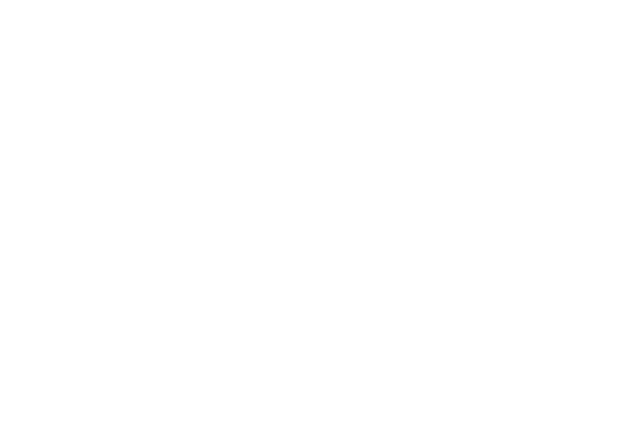
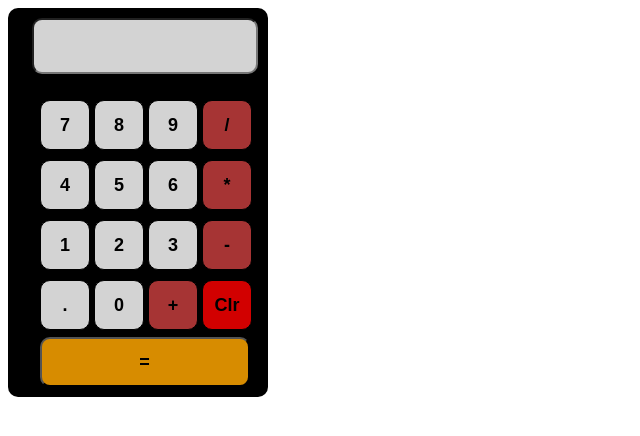
Before and after one commit to acciojob/calculator-dinneshkumar9, a website: page main.html in a window 1280 px wide. Shown: the whole page, without its empty margins (0-640 px from the left). Drawn offline with Linux system fonts and the light colour scheme.

Commit message:
Calculator

```diff
--- a/main.html
+++ b/main.html
@@ -8,6 +8,34 @@
 
 <body>
 	<!-- the entire body must be written by student -->
+	<div id="outerBox">
+		<div> <input type="text" id="input"> answer</div>
+		<div id="line1">
+			<div><button id="block7">7</button></div>
+			<div><button id="block8">8</button></div>
+			<div><button id="block9">9</button></div>
+			<div><button id="divide">/</button></div>
+		</div>
+		<div id="line2">
+			<div> <button id="block4">4</button> </div>
+			<div> <button id="block5">5</button> </div>
+			<div> <button id="block6">6</button> </div>
+			<div> <button id="multiply">*</button> </div>
+		</div>
+		<div id="line3">
+			<div> <button id="block1">1</button></div>
+			<div> <button id="block2">2</button></div>
+			<div> <button id="block3">3</button></div>
+			<div> <button id="minus">-</button></div>
+		</div>
+		<div id="line4">
+			<div> <button id="dot">.</button></div>
+			<div> <button id="block0">0</button></div>
+			<div> <button id="plus">+</button></div>
+			<div> <button id="clr">Clr</button></div>
+		</div>
+		<div> <button id="ans">=</button></div>
+	</div>
     <script type="text/javascript" src="./script.js">
 </script>
 
--- a/script.js
+++ b/script.js
@@ -1 +1,20 @@
-//your code here
+const input = document.querySelector("#input");
+const buttons = document.querySelectorAll("button");
+
+buttons.forEach(button => {
+  button.addEventListener("click", e => {
+    const value = e.target.innerText;
+    if (value === "Clr") {
+      input.value = "";
+    } else if (value === "=") {
+      input.value = eval(input.value);
+      if (input.value === "Infinity") {
+        input.value = "Infinity";
+      } else if (input.value === "NaN") {
+        input.value = "NaN";
+      }
+    } else {
+      input.value += value;
+    }
+  });
+});
--- a/styles.css
+++ b/styles.css
@@ -1,2 +1,68 @@
+*{
+    font-size: large;
+    font-weight: 700;
+}
+#outerBox {
+    display: flex;
+    flex-direction: column;
+    align-items: center;
+    background-color: black;
+    padding: 10px 20px;
+    width: 220px;
+    border-radius: 10px;
+  }
 
-/* Your CSS Code here. */
+  #input {
+    margin-left: 13px;
+    width: 210px;
+    height: 50px;
+    background-color: lightgrey;
+    text-align: right;
+    padding-right: 10px;
+    border-radius: 10px;
+  }
+
+  #line1, #line2, #line3, #line4 {
+    display: flex;
+    justify-content: space-between;
+    width: 200px;
+  }
+
+  #block7, #block8, #block9, #divide, #block4, #block5, #block6, #multiply,
+  #block1, #block2, #block3, #minus, #dot, #block0, #plus, #clr {
+    width: 50px;
+    height: 50px;
+    background-color: lightgrey;
+    text-align: center;
+    border: 1px solid black;
+    border-radius: 10px;
+    margin: 5px 2px;
+  }
+
+  #multiply,
+ #minus, #plus, #divide{
+    background-color: rgba(184, 58, 58, 0.904);
+
+ }
+
+  #clr{
+    background-color: rgba(255, 0, 0, 0.822);
+  }
+
+  #ans {
+    width: 200px;
+    height: 50px;
+    background-color: rgba(255, 166, 0, 0.842);
+    text-align: center;
+    margin-top: 2px;
+    border-radius: 10px;
+    margin-left: 13px;
+    width: 210px;
+  }
+
+  button{
+    cursor: pointer;
+  }
+  button:hover{
+    background-color: wheat!important;
+  }
```
